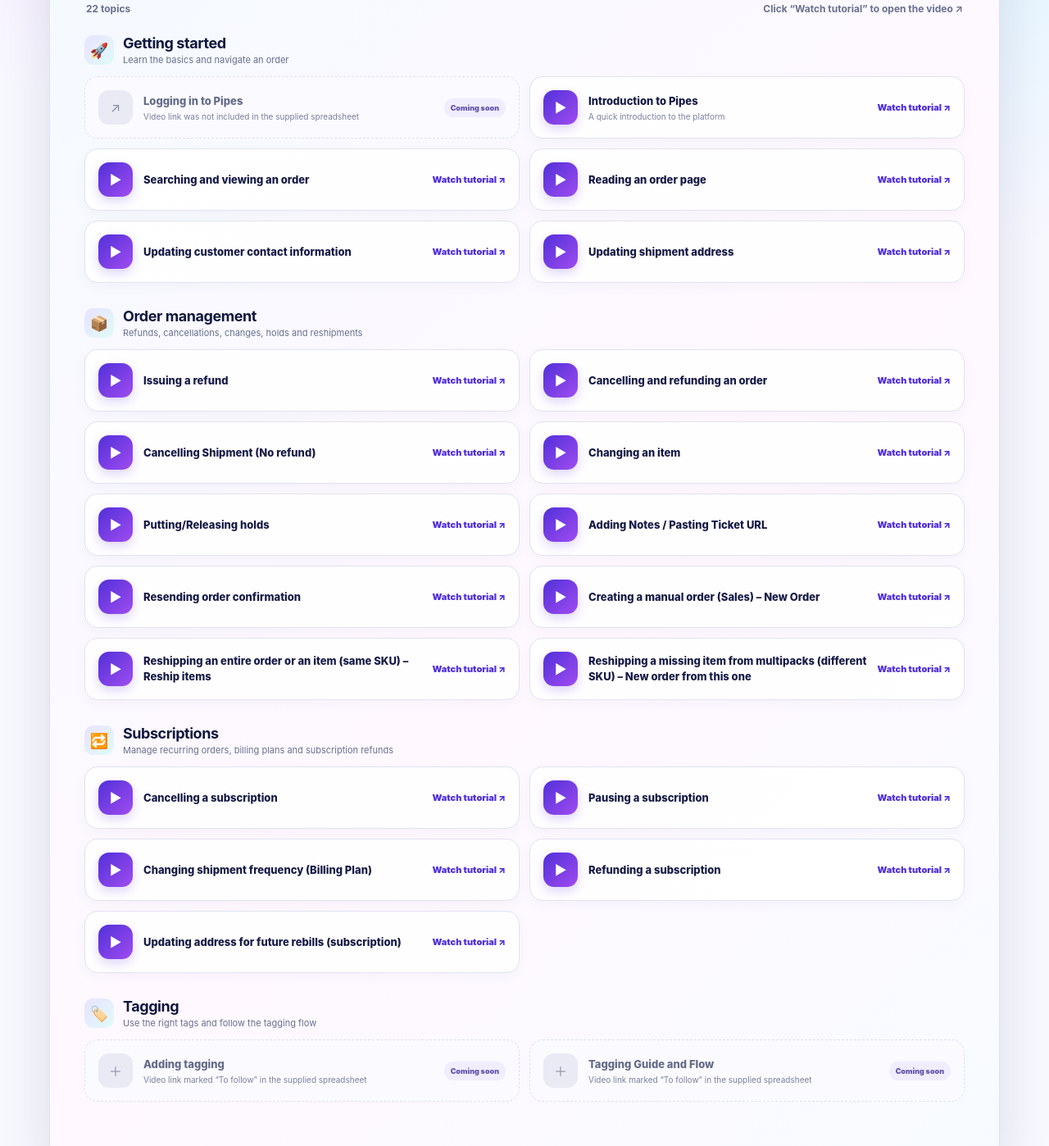
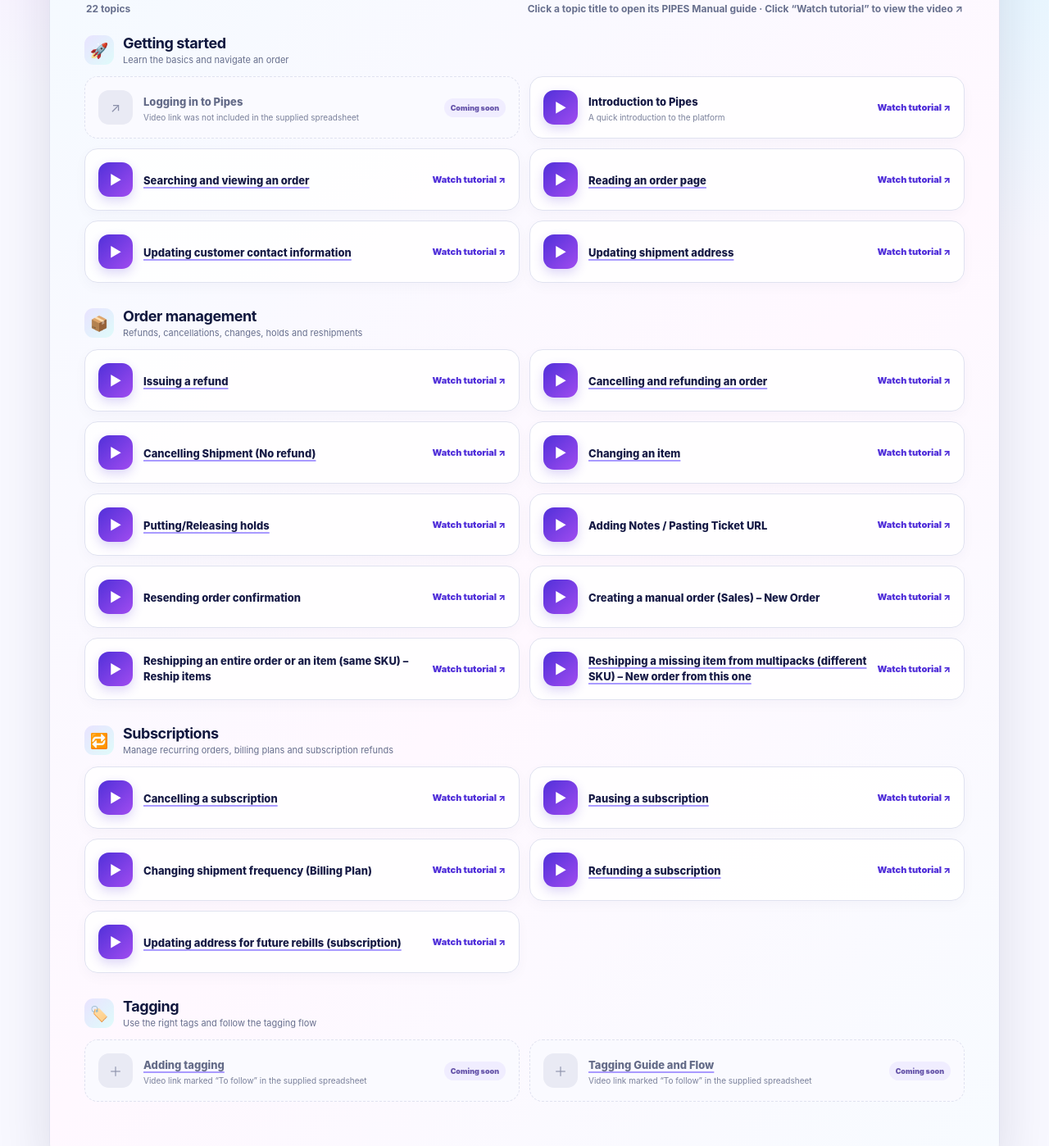
Before and after one commit to kohleen26/pipes-video-tutorial, a plain HTML site: page index.html in a window 1280 px wide. Shown: the part 608-2006 px from the top of the page at 82% size. Drawn offline with Linux system fonts and the light colour scheme.

Commit message:
Make tutorial topics link to PIPES Manual guides

```diff
--- a/index.html
+++ b/index.html
@@ -42,7 +42,7 @@ h1 span{color:var(--cyan)}
 .topic:not(.pending):hover{transform:translateY(-2px);border-color:#a99aff;box-shadow:0 10px 24px #3824a018}
 .play{width:42px;height:42px;flex:0 0 42px;display:grid;place-items:center;border-radius:13px;background:linear-gradient(135deg,#5130d9,#a04cf0);color:white;font-size:16px;box-shadow:0 5px 13px #5130d933}
 .topic-copy{flex:1;min-width:0}
-.topic-title{margin:0;color:#171b46;font-size:13px;font-weight:850;line-height:1.45}
+.topic-title{display:inline-block;margin:0;color:#171b46;font-size:13px;font-weight:850;line-height:1.45}.manual-link{text-decoration:underline;text-decoration-color:#a99aff;text-decoration-thickness:1.5px;text-underline-offset:3px}.manual-link:hover{color:#5130d9;text-decoration-color:#5130d9}
 .topic-note{margin:4px 0 0;color:#7a809b;font-size:10px}
 .topic-link{display:inline-flex;align-items:center;gap:6px;flex:0 0 auto;color:#5130d9;text-decoration:none;font-size:11px;font-weight:950;white-space:nowrap}
 .topic-link:hover{text-decoration:underline}
@@ -74,46 +74,46 @@ h1 span{color:var(--cyan)}
 <button class="filter active" data-filter="all">All topics</button><button class="filter" data-filter="Getting started">Getting started</button><button class="filter" data-filter="Order management">Orders</button><button class="filter" data-filter="Subscriptions">Subscriptions</button><button class="filter" data-filter="Tagging">Tagging</button>
 </div>
 </div>
-<div class="result-line"><span id="resultCount">22 topics</span><span>Click “Watch tutorial” to open the video ↗</span></div>
+<div class="result-line"><span id="resultCount">22 topics</span><span>Click a topic title to open its PIPES Manual guide · Click “Watch tutorial” to view the video ↗</span></div>
 <div id="sections">
 <section class="section" data-section="Getting started">
 <div class="section-head"><div class="section-icon">🚀</div><div><h2>Getting started</h2><p class="section-sub">Learn the basics and navigate an order</p></div></div>
 <div class="grid">
 <article class="topic pending" data-title="Logging in to Pipes" data-category="Getting started"><div class="play">↗</div><div class="topic-copy"><p class="topic-title">Logging in to Pipes</p><p class="topic-note">Video link was not included in the supplied spreadsheet</p></div><span class="status">Coming soon</span></article>
 <article class="topic" data-title="Introduction to Pipes" data-category="Getting started"><div class="play">▶</div><div class="topic-copy"><p class="topic-title">Introduction to Pipes</p><p class="topic-note">A quick introduction to the platform</p></div><a class="topic-link" href="https://www.loom.com/share/036e6c49bbb2443691986a721a5525a3" target="_blank" rel="noopener noreferrer">Watch tutorial ↗</a></article>
-<article class="topic" data-title="Searching and viewing an order" data-category="Getting started"><div class="play">▶</div><div class="topic-copy"><p class="topic-title">Searching and viewing an order</p></div><a class="topic-link" href="https://www.loom.com/share/d094d0199ed54a57a2449b8f56d4c7d2" target="_blank" rel="noopener noreferrer">Watch tutorial ↗</a></article>
-<article class="topic" data-title="Reading an order page" data-category="Getting started"><div class="play">▶</div><div class="topic-copy"><p class="topic-title">Reading an order page</p></div><a class="topic-link" href="https://www.loom.com/share/3d6f6010075e4befa036e0eb13ef4853" target="_blank" rel="noopener noreferrer">Watch tutorial ↗</a></article>
-<article class="topic" data-title="Updating customer contact information" data-category="Getting started"><div class="play">▶</div><div class="topic-copy"><p class="topic-title">Updating customer contact information</p></div><a class="topic-link" href="https://www.loom.com/share/acff68fb099c43cd8c37ff998afc7946" target="_blank" rel="noopener noreferrer">Watch tutorial ↗</a></article>
-<article class="topic" data-title="Updating shipment address" data-category="Getting started"><div class="play">▶</div><div class="topic-copy"><p class="topic-title">Updating shipment address</p></div><a class="topic-link" href="https://www.loom.com/share/1883bb22e98d4157b0391b0bc08f4a14" target="_blank" rel="noopener noreferrer">Watch tutorial ↗</a></article>
+<article class="topic" data-title="Searching and viewing an order" data-category="Getting started"><div class="play">▶</div><div class="topic-copy"><a class="topic-title manual-link" href="https://docs.fourammedia.com/handbook/cs/find-an-order" target="_blank" rel="noopener noreferrer">Searching and viewing an order</a></div><a class="topic-link" href="https://www.loom.com/share/d094d0199ed54a57a2449b8f56d4c7d2" target="_blank" rel="noopener noreferrer">Watch tutorial ↗</a></article>
+<article class="topic" data-title="Reading an order page" data-category="Getting started"><div class="play">▶</div><div class="topic-copy"><a class="topic-title manual-link" href="https://docs.fourammedia.com/handbook/cs/read-an-order" target="_blank" rel="noopener noreferrer">Reading an order page</a></div><a class="topic-link" href="https://www.loom.com/share/3d6f6010075e4befa036e0eb13ef4853" target="_blank" rel="noopener noreferrer">Watch tutorial ↗</a></article>
+<article class="topic" data-title="Updating customer contact information" data-category="Getting started"><div class="play">▶</div><div class="topic-copy"><a class="topic-title manual-link" href="https://docs.fourammedia.com/handbook/cs/update-contact-details" target="_blank" rel="noopener noreferrer">Updating customer contact information</a></div><a class="topic-link" href="https://www.loom.com/share/acff68fb099c43cd8c37ff998afc7946" target="_blank" rel="noopener noreferrer">Watch tutorial ↗</a></article>
+<article class="topic" data-title="Updating shipment address" data-category="Getting started"><div class="play">▶</div><div class="topic-copy"><a class="topic-title manual-link" href="https://docs.fourammedia.com/handbook/cs/shipments" target="_blank" rel="noopener noreferrer">Updating shipment address</a></div><a class="topic-link" href="https://www.loom.com/share/1883bb22e98d4157b0391b0bc08f4a14" target="_blank" rel="noopener noreferrer">Watch tutorial ↗</a></article>
 </div></section>
 <section class="section" data-section="Order management">
 <div class="section-head"><div class="section-icon">📦</div><div><h2>Order management</h2><p class="section-sub">Refunds, cancellations, changes, holds and reshipments</p></div></div>
 <div class="grid">
-<article class="topic" data-title="Issuing a refund" data-category="Order management"><div class="play">▶</div><div class="topic-copy"><p class="topic-title">Issuing a refund</p></div><a class="topic-link" href="https://www.loom.com/share/29924605a27a44a4b869a4f8d90abc6c" target="_blank" rel="noopener noreferrer">Watch tutorial ↗</a></article>
-<article class="topic" data-title="Cancelling and refunding an order" data-category="Order management"><div class="play">▶</div><div class="topic-copy"><p class="topic-title">Cancelling and refunding an order</p></div><a class="topic-link" href="https://www.loom.com/share/0368f6ea26f8414090fd97f5b7e097d7" target="_blank" rel="noopener noreferrer">Watch tutorial ↗</a></article>
-<article class="topic" data-title="Cancelling Shipment (No refund)" data-category="Order management"><div class="play">▶</div><div class="topic-copy"><p class="topic-title">Cancelling Shipment (No refund)</p></div><a class="topic-link" href="https://www.loom.com/share/0850347ebbaa4bd3bd4a7e0262a5e777" target="_blank" rel="noopener noreferrer">Watch tutorial ↗</a></article>
-<article class="topic" data-title="Changing an item" data-category="Order management"><div class="play">▶</div><div class="topic-copy"><p class="topic-title">Changing an item</p></div><a class="topic-link" href="https://www.loom.com/share/ab0cefad10154abe82b66abeb786ccc6" target="_blank" rel="noopener noreferrer">Watch tutorial ↗</a></article>
-<article class="topic" data-title="Putting/Releasing holds" data-category="Order management"><div class="play">▶</div><div class="topic-copy"><p class="topic-title">Putting/Releasing holds</p></div><a class="topic-link" href="https://www.loom.com/share/66e2c472c74348508c3feb953939cc1e" target="_blank" rel="noopener noreferrer">Watch tutorial ↗</a></article>
+<article class="topic" data-title="Issuing a refund" data-category="Order management"><div class="play">▶</div><div class="topic-copy"><a class="topic-title manual-link" href="https://docs.fourammedia.com/handbook/cs/shipments" target="_blank" rel="noopener noreferrer">Issuing a refund</a></div><a class="topic-link" href="https://www.loom.com/share/29924605a27a44a4b869a4f8d90abc6c" target="_blank" rel="noopener noreferrer">Watch tutorial ↗</a></article>
+<article class="topic" data-title="Cancelling and refunding an order" data-category="Order management"><div class="play">▶</div><div class="topic-copy"><a class="topic-title manual-link" href="https://docs.fourammedia.com/handbook/cs/shipments" target="_blank" rel="noopener noreferrer">Cancelling and refunding an order</a></div><a class="topic-link" href="https://www.loom.com/share/0368f6ea26f8414090fd97f5b7e097d7" target="_blank" rel="noopener noreferrer">Watch tutorial ↗</a></article>
+<article class="topic" data-title="Cancelling Shipment (No refund)" data-category="Order management"><div class="play">▶</div><div class="topic-copy"><a class="topic-title manual-link" href="https://docs.fourammedia.com/handbook/cs/shipments" target="_blank" rel="noopener noreferrer">Cancelling Shipment (No refund)</a></div><a class="topic-link" href="https://www.loom.com/share/0850347ebbaa4bd3bd4a7e0262a5e777" target="_blank" rel="noopener noreferrer">Watch tutorial ↗</a></article>
+<article class="topic" data-title="Changing an item" data-category="Order management"><div class="play">▶</div><div class="topic-copy"><a class="topic-title manual-link" href="https://docs.fourammedia.com/handbook/cs/shipments" target="_blank" rel="noopener noreferrer">Changing an item</a></div><a class="topic-link" href="https://www.loom.com/share/ab0cefad10154abe82b66abeb786ccc6" target="_blank" rel="noopener noreferrer">Watch tutorial ↗</a></article>
+<article class="topic" data-title="Putting/Releasing holds" data-category="Order management"><div class="play">▶</div><div class="topic-copy"><a class="topic-title manual-link" href="https://docs.fourammedia.com/handbook/cs/shipments" target="_blank" rel="noopener noreferrer">Putting/Releasing holds</a></div><a class="topic-link" href="https://www.loom.com/share/66e2c472c74348508c3feb953939cc1e" target="_blank" rel="noopener noreferrer">Watch tutorial ↗</a></article>
 <article class="topic" data-title="Adding Notes/ Pasting Ticket Url" data-category="Order management"><div class="play">▶</div><div class="topic-copy"><p class="topic-title">Adding Notes / Pasting Ticket URL</p></div><a class="topic-link" href="https://www.loom.com/share/8b559f52b2c14c71ae8e5a63f1685dbf" target="_blank" rel="noopener noreferrer">Watch tutorial ↗</a></article>
 <article class="topic" data-title="Resending order confirmation" data-category="Order management"><div class="play">▶</div><div class="topic-copy"><p class="topic-title">Resending order confirmation</p></div><a class="topic-link" href="https://www.loom.com/share/40b3469fd55b488389ea608ceb09a7f9" target="_blank" rel="noopener noreferrer">Watch tutorial ↗</a></article>
 <article class="topic" data-title="Creating a manual order (Sales) - New Order" data-category="Order management"><div class="play">▶</div><div class="topic-copy"><p class="topic-title">Creating a manual order (Sales) – New Order</p></div><a class="topic-link" href="https://www.loom.com/share/671db3cfa9054452a263a166e6a2c73c" target="_blank" rel="noopener noreferrer">Watch tutorial ↗</a></article>
 <article class="topic" data-title="Reshipping an entire order or an item (same sku) - Reship items" data-category="Order management"><div class="play">▶</div><div class="topic-copy"><p class="topic-title">Reshipping an entire order or an item (same SKU) – Reship items</p></div><a class="topic-link" href="https://www.loom.com/share/47c1a0c145574450933ceebf283af334" target="_blank" rel="noopener noreferrer">Watch tutorial ↗</a></article>
-<article class="topic" data-title="Reshipping missing item from multipacks (different sku)- New order from this one" data-category="Order management"><div class="play">▶</div><div class="topic-copy"><p class="topic-title">Reshipping a missing item from multipacks (different SKU) – New order from this one</p></div><a class="topic-link" href="https://www.loom.com/share/4107a10f24234e6583e999a4703e657a" target="_blank" rel="noopener noreferrer">Watch tutorial ↗</a></article>
+<article class="topic" data-title="Reshipping missing item from multipacks (different sku)- New order from this one" data-category="Order management"><div class="play">▶</div><div class="topic-copy"><a class="topic-title manual-link" href="https://docs.fourammedia.com/handbook/cs/shipments" target="_blank" rel="noopener noreferrer">Reshipping a missing item from multipacks (different SKU) – New order from this one</a></div><a class="topic-link" href="https://www.loom.com/share/4107a10f24234e6583e999a4703e657a" target="_blank" rel="noopener noreferrer">Watch tutorial ↗</a></article>
 </div></section>
 <section class="section" data-section="Subscriptions">
 <div class="section-head"><div class="section-icon">🔁</div><div><h2>Subscriptions</h2><p class="section-sub">Manage recurring orders, billing plans and subscription refunds</p></div></div>
 <div class="grid">
-<article class="topic" data-title="Cancelling a subscription" data-category="Subscriptions"><div class="play">▶</div><div class="topic-copy"><p class="topic-title">Cancelling a subscription</p></div><a class="topic-link" href="https://www.loom.com/share/9f0baff724d54c6ca48e6fa53ef4e350" target="_blank" rel="noopener noreferrer">Watch tutorial ↗</a></article>
-<article class="topic" data-title="Pausing a Subscription" data-category="Subscriptions"><div class="play">▶</div><div class="topic-copy"><p class="topic-title">Pausing a subscription</p></div><a class="topic-link" href="https://www.loom.com/share/bd6a0fed0fe249dd8f2996fec9f9bc2a" target="_blank" rel="noopener noreferrer">Watch tutorial ↗</a></article>
+<article class="topic" data-title="Cancelling a subscription" data-category="Subscriptions"><div class="play">▶</div><div class="topic-copy"><a class="topic-title manual-link" href="https://docs.fourammedia.com/handbook/cs/subscriptions" target="_blank" rel="noopener noreferrer">Cancelling a subscription</a></div><a class="topic-link" href="https://www.loom.com/share/9f0baff724d54c6ca48e6fa53ef4e350" target="_blank" rel="noopener noreferrer">Watch tutorial ↗</a></article>
+<article class="topic" data-title="Pausing a Subscription" data-category="Subscriptions"><div class="play">▶</div><div class="topic-copy"><a class="topic-title manual-link" href="https://docs.fourammedia.com/handbook/cs/subscriptions" target="_blank" rel="noopener noreferrer">Pausing a subscription</a></div><a class="topic-link" href="https://www.loom.com/share/bd6a0fed0fe249dd8f2996fec9f9bc2a" target="_blank" rel="noopener noreferrer">Watch tutorial ↗</a></article>
 <article class="topic" data-title="Changing shipment frequency (Billing Plan)" data-category="Subscriptions"><div class="play">▶</div><div class="topic-copy"><p class="topic-title">Changing shipment frequency (Billing Plan)</p></div><a class="topic-link" href="https://www.loom.com/share/bd6a0fed0fe249dd8f2996fec9f9bc2a" target="_blank" rel="noopener noreferrer">Watch tutorial ↗</a></article>
-<article class="topic" data-title="Refunding a subscription" data-category="Subscriptions"><div class="play">▶</div><div class="topic-copy"><p class="topic-title">Refunding a subscription</p></div><a class="topic-link" href="https://www.loom.com/share/57c29ba20cb6413284c812df254bcbe6" target="_blank" rel="noopener noreferrer">Watch tutorial ↗</a></article>
-<article class="topic" data-title="Updating address for future rebills(subscription)" data-category="Subscriptions"><div class="play">▶</div><div class="topic-copy"><p class="topic-title">Updating address for future rebills (subscription)</p></div><a class="topic-link" href="https://www.loom.com/share/67eb401023c94d28b6d69b9c2b85ec41" target="_blank" rel="noopener noreferrer">Watch tutorial ↗</a></article>
+<article class="topic" data-title="Refunding a subscription" data-category="Subscriptions"><div class="play">▶</div><div class="topic-copy"><a class="topic-title manual-link" href="https://docs.fourammedia.com/handbook/cs/refunds" target="_blank" rel="noopener noreferrer">Refunding a subscription</a></div><a class="topic-link" href="https://www.loom.com/share/57c29ba20cb6413284c812df254bcbe6" target="_blank" rel="noopener noreferrer">Watch tutorial ↗</a></article>
+<article class="topic" data-title="Updating address for future rebills(subscription)" data-category="Subscriptions"><div class="play">▶</div><div class="topic-copy"><a class="topic-title manual-link" href="https://docs.fourammedia.com/handbook/cs/subscriptions" target="_blank" rel="noopener noreferrer">Updating address for future rebills (subscription)</a></div><a class="topic-link" href="https://www.loom.com/share/67eb401023c94d28b6d69b9c2b85ec41" target="_blank" rel="noopener noreferrer">Watch tutorial ↗</a></article>
 </div></section>
 <section class="section" data-section="Tagging">
 <div class="section-head"><div class="section-icon">🏷️</div><div><h2>Tagging</h2><p class="section-sub">Use the right tags and follow the tagging flow</p></div></div>
 <div class="grid">
-<article class="topic pending" data-title="Adding tagging" data-category="Tagging"><div class="play">＋</div><div class="topic-copy"><p class="topic-title">Adding tagging</p><p class="topic-note">Video link marked “To follow” in the supplied spreadsheet</p></div><span class="status">Coming soon</span></article>
-<article class="topic pending" data-title="Tagging Guide and Flow" data-category="Tagging"><div class="play">＋</div><div class="topic-copy"><p class="topic-title">Tagging Guide and Flow</p><p class="topic-note">Video link marked “To follow” in the supplied spreadsheet</p></div><span class="status">Coming soon</span></article>
+<article class="topic pending" data-title="Adding tagging" data-category="Tagging"><div class="play">＋</div><div class="topic-copy"><a class="topic-title manual-link" href="https://docs.fourammedia.com/handbook/cs/tag-a-ticket" target="_blank" rel="noopener noreferrer">Adding tagging</a><p class="topic-note">Video link marked “To follow” in the supplied spreadsheet</p></div><span class="status">Coming soon</span></article>
+<article class="topic pending" data-title="Tagging Guide and Flow" data-category="Tagging"><div class="play">＋</div><div class="topic-copy"><a class="topic-title manual-link" href="https://docs.google.com/spreadsheets/d/1l426LJswDceLI2bxSOLkgXnYp3cQ3mXx/edit?gid=945639510" target="_blank" rel="noopener noreferrer">Tagging Guide and Flow</a><p class="topic-note">Video link marked “To follow” in the supplied spreadsheet</p></div><span class="status">Coming soon</span></article>
 </div></section>
 </div>
 <div class="empty" id="empty">No tutorials match your search. Try another keyword or choose “All topics”.</div>
```
